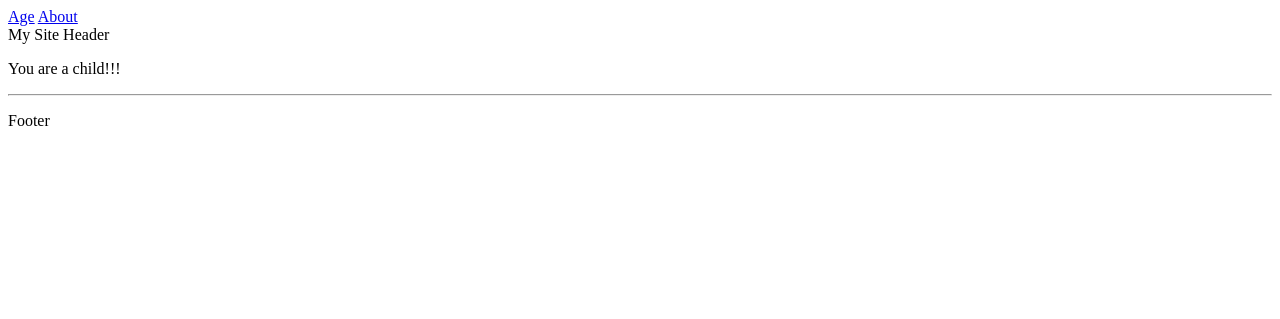
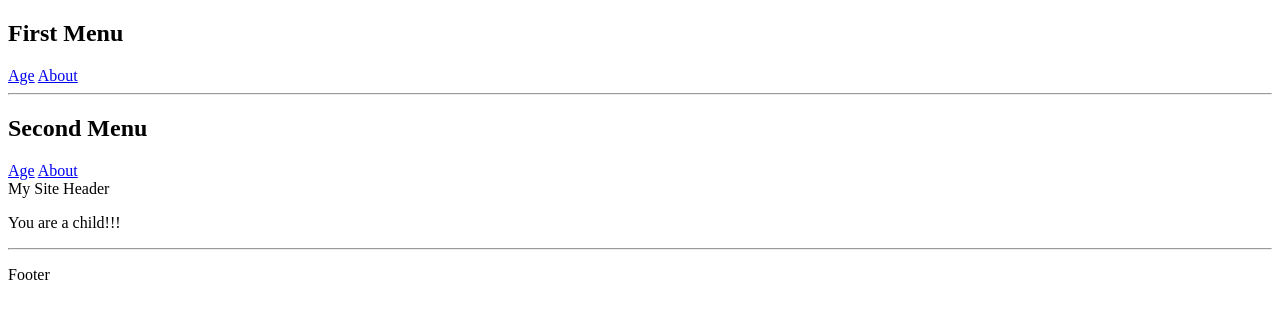
Before and after one commit to builuk/Lesson21_Lesson22, a Django app: template mysite/main/templates/main/age.html in a window 1280 px wide. Shown: the top 319 px of the page. Run offline with Django 5.2, Linux system fonts and the light colour scheme; the template is opened without the code that fills it, so the values that code supplies are empty.

Commit message:
Simple menu with generated route

```diff
--- a/mysite/main/templates/main/base.html
+++ b/mysite/main/templates/main/base.html
@@ -5,10 +5,14 @@
     <title>{% block title %} My Site {% endblock %}</title>
 </head>
 <body>
+    <h2>First Menu</h2>
     <nav>
         <a href="{% url 'age' %}">Age</a>
         <a href="{% url 'about' %}">About</a>
     </nav>
+    <hr>
+    <h2>Second Menu</h2>
+    {% include "partials/nav_menu.html" %}
 
     <header>My Site Header</header>
     <main>
--- /dev/null
+++ b/mysite/main/templates/main/partials/nav_menu.html
@@ -0,0 +1,4 @@
+<nav>
+    <a href="{% url 'age' %}">Age</a>
+    <a href="{% url 'about' %}">About</a>
+</nav>
```
